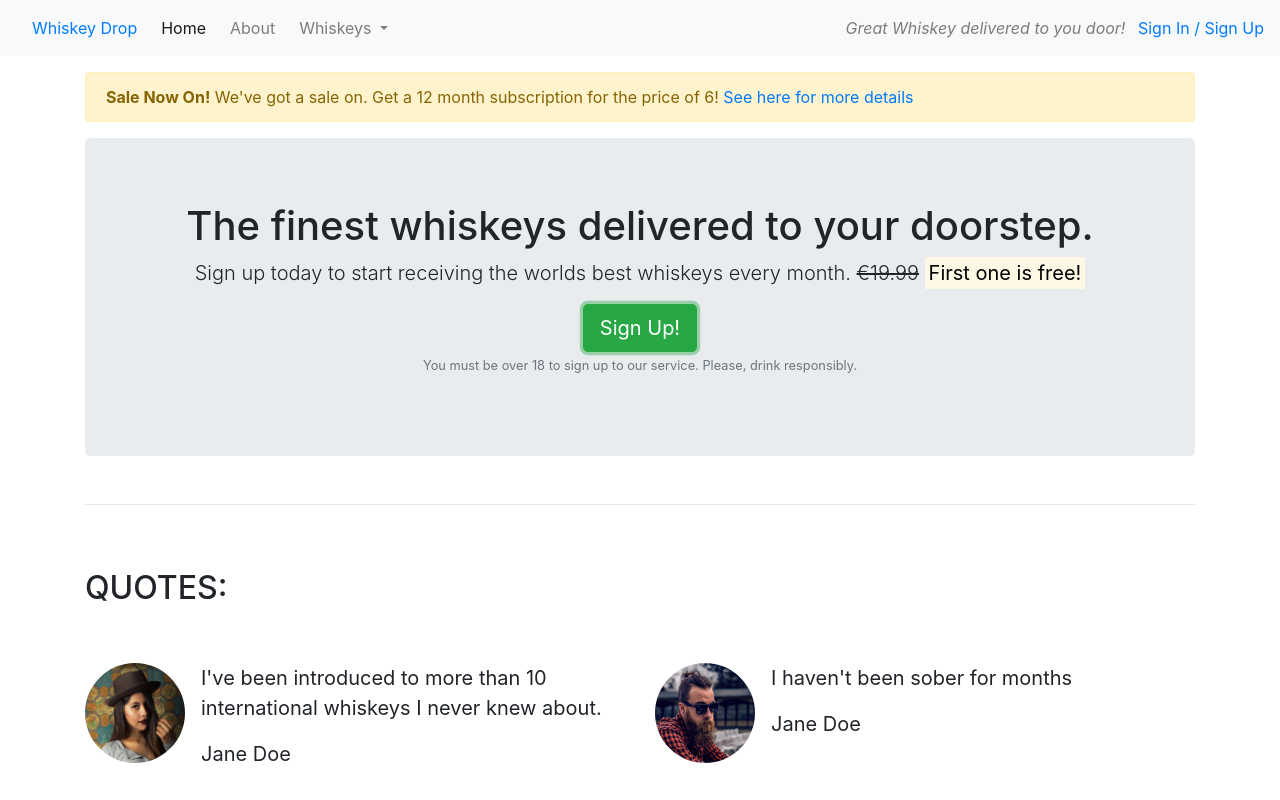
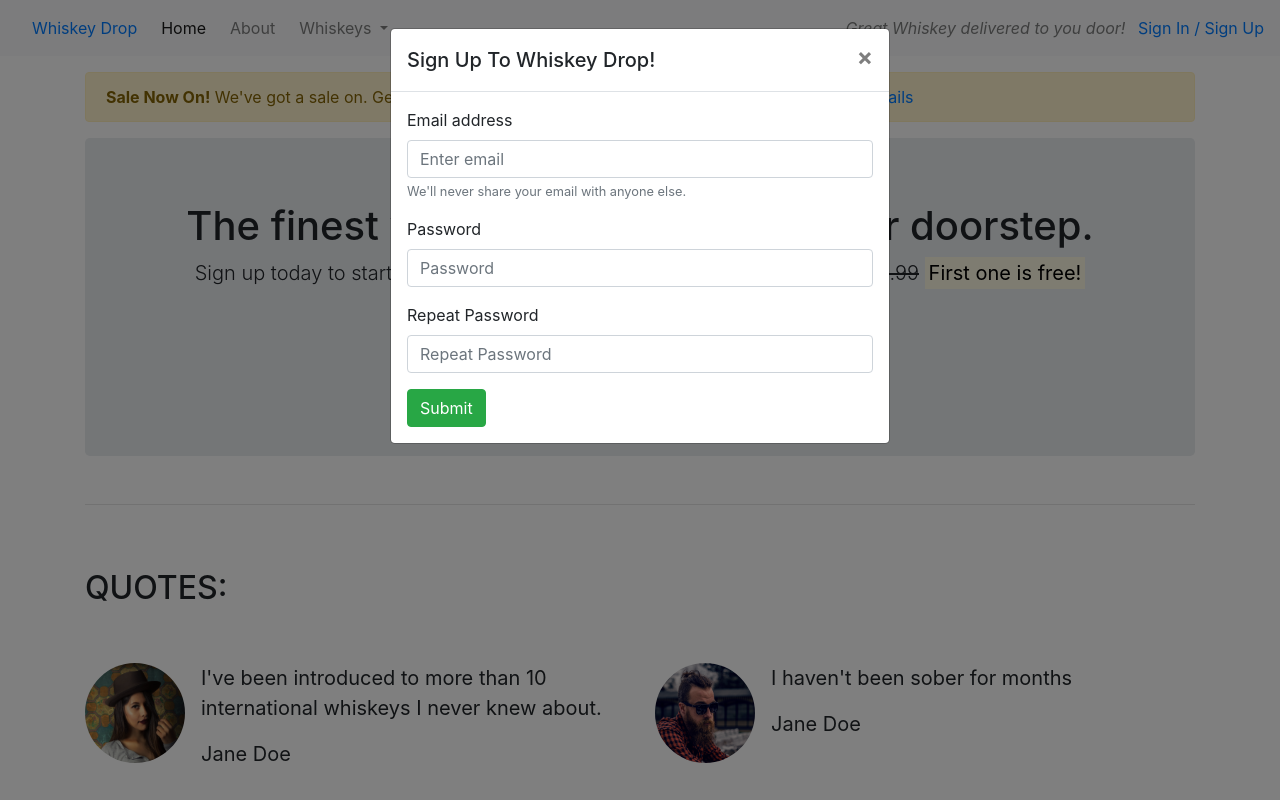
Before and after one commit to Gambit1583/Starting-with-Bootstrap, a plain HTML site: page index.html in a window 1280 px wide. Both pictures are taken after a click on the button "Sign Up!". Shown: the top 800 px of the page. Drawn offline with nearby package versions, Linux system fonts and the light colour scheme.

Commit message:
Added modal with a form& linke to sign up

```diff
--- a/index.html
+++ b/index.html
@@ -13,7 +13,7 @@
 <body>
     <nav class="navbar navbar-light bg-light navbar-expand-sm">
         <a href="/" class="navbar brand">Whiskey Drop</a>
-
+        <!-- Add button and aria label to navbar -->
         <button class="navbar-toggler ml-auto" type="button" data-toggle="collapse" data-target="#navbarNavDropdown"
             aria-controls="navbarNavDropdown" aria-expanded="false" aria-label="Toggle navigation">
             <span class="navbar-toggler-icon"></span></button>
@@ -58,7 +58,8 @@
                         <s class="d-none d-sm-inline">€19.99</s>
                         <span class="d-inline d-sm-none"><br></span>
                         <strong><mark>First one is free!</mark></strong></p>
-                    <button class="btn btn-success btn-lg">Sign Up!</button>
+                        <!-- Added modal to button using data tags to link button to modal -->
+                    <button class="btn btn-success btn-lg" data-toggle="modal" data-target="#signUpModal">Sign Up!</button>
                     <p class="text-muted"><small>You must be over 18 to sign up to our service. Please, drink
                             responsibly.</small></p>
                 </section>
@@ -140,6 +141,38 @@
         <!-- /.features -->
 
     </article>
+    <!-- Adding a modal to sign up to prevent need to visit another page.
+     Inserted a form with repeated password requirement. -->
+    <div class="modal" tabindex="-1" role="dialog" id="signUpModal">
+        <div class="modal-dialog" role="document">
+            <div class="modal-content">
+                <div class="modal-header">
+                    <h5 class="modal-title">Sign Up To Whiskey Drop!</h5>
+                    <button type="button" class="close" data-dismiss="modal" aria-label="Close">
+          <span aria-hidden="true">&times;</span>
+        </button>
+                </div>
+                <div class="modal-body">
+                    <form>
+                        <div class="form-group">
+                            <label for="exampleInputEmail1">Email address</label>
+                            <input type="email" class="form-control" id="exampleInputEmail1" aria-describedby="emailHelp" placeholder="Enter email">
+                            <small id="emailHelp" class="form-text text-muted">We'll never share your email with anyone else.</small>
+                        </div>
+                        <div class="form-group">
+                            <label for="password">Password</label>
+                            <input type="password" class="form-control" id="password" placeholder="Password">
+                        </div>
+                        <div class="form-group">
+                            <label for="repeatPassword">Repeat Password</label>
+                            <input type="password" class="form-control" id="repeatPassword" placeholder="Repeat Password">
+                        </div>
+                        <button type="submit" class="btn btn-success">Submit</button>
+                    </form>
+                </div>
+            </div>
+        </div>
+    </div>
 
     <script src="https://code.jquery.com/jquery-3.3.1.slim.min.js"
         integrity="sha384-q8i/X+965DzO0rT7abK41JStQIAqVgRVzpbzo5smXKp4YfRvH+8abtTE1Pi6jizo" crossorigin="anonymous">
```
